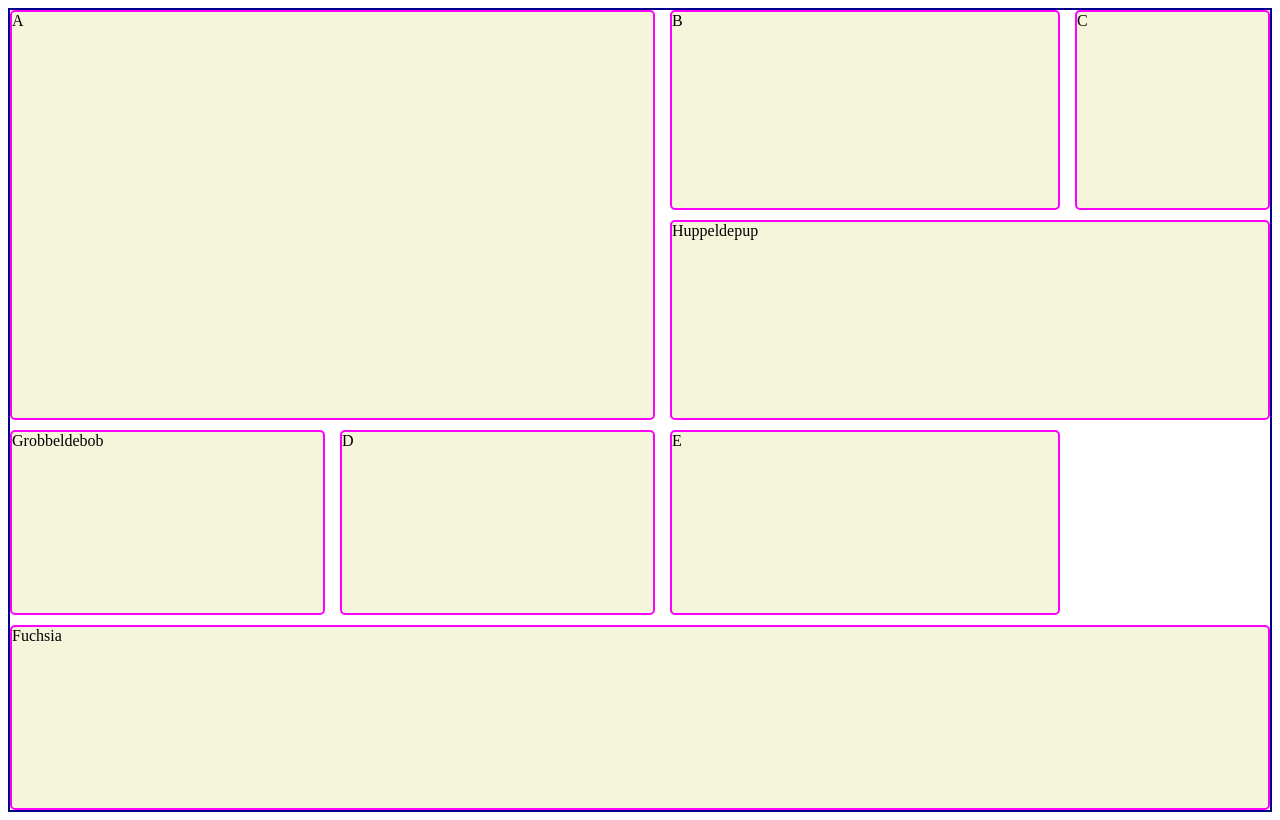
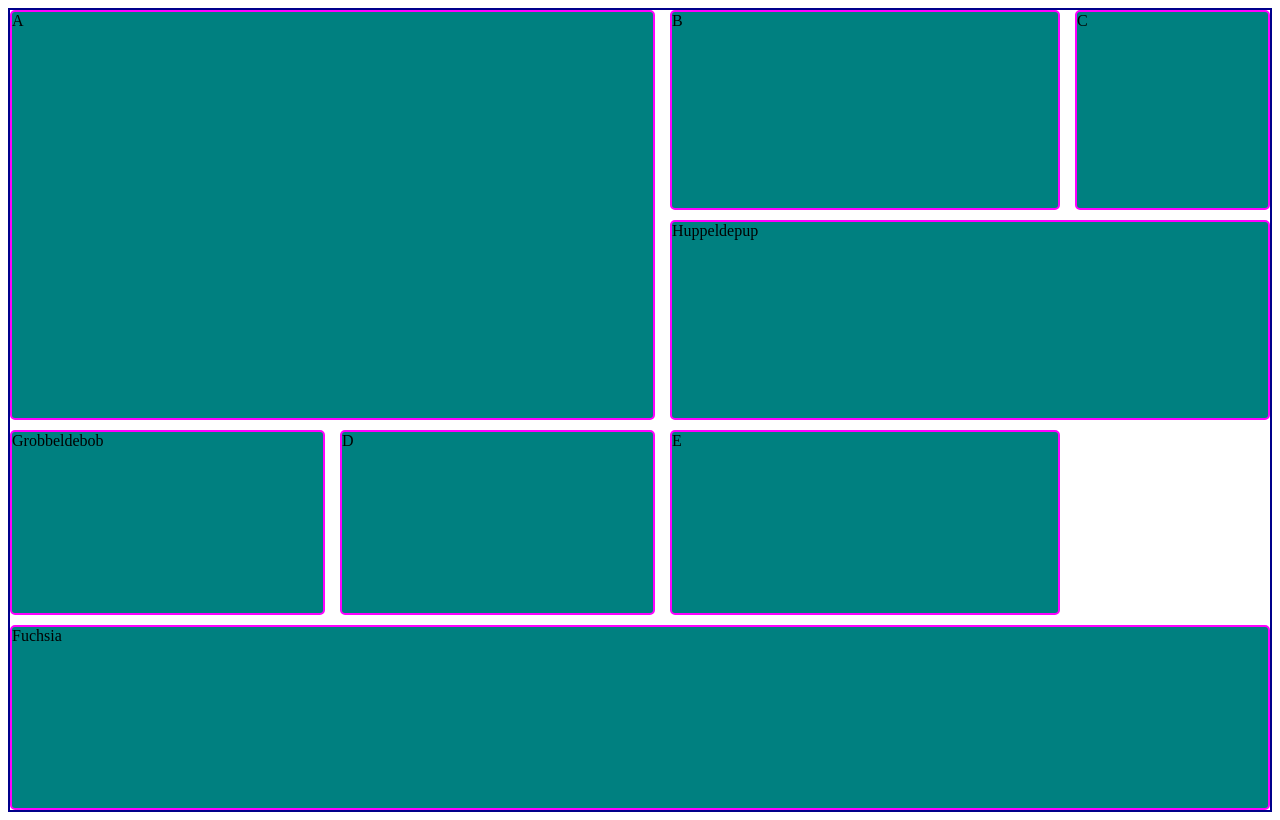
Before and after one commit to Jitgitbit/CssGrid, a plain HTML site: page index.html in a window 1280 px wide. Drawn offline with Linux system fonts and the light colour scheme.

Commit message:
from beige to petrolblue

```diff
--- a/style.css
+++ b/style.css
@@ -10,7 +10,7 @@
   }
 
   .box {
-    background-color: beige;
+    background-color: rgb(0, 128, 128);
     color: black;
     border-radius: 5px;
     border: 2px fuchsia solid;
```
